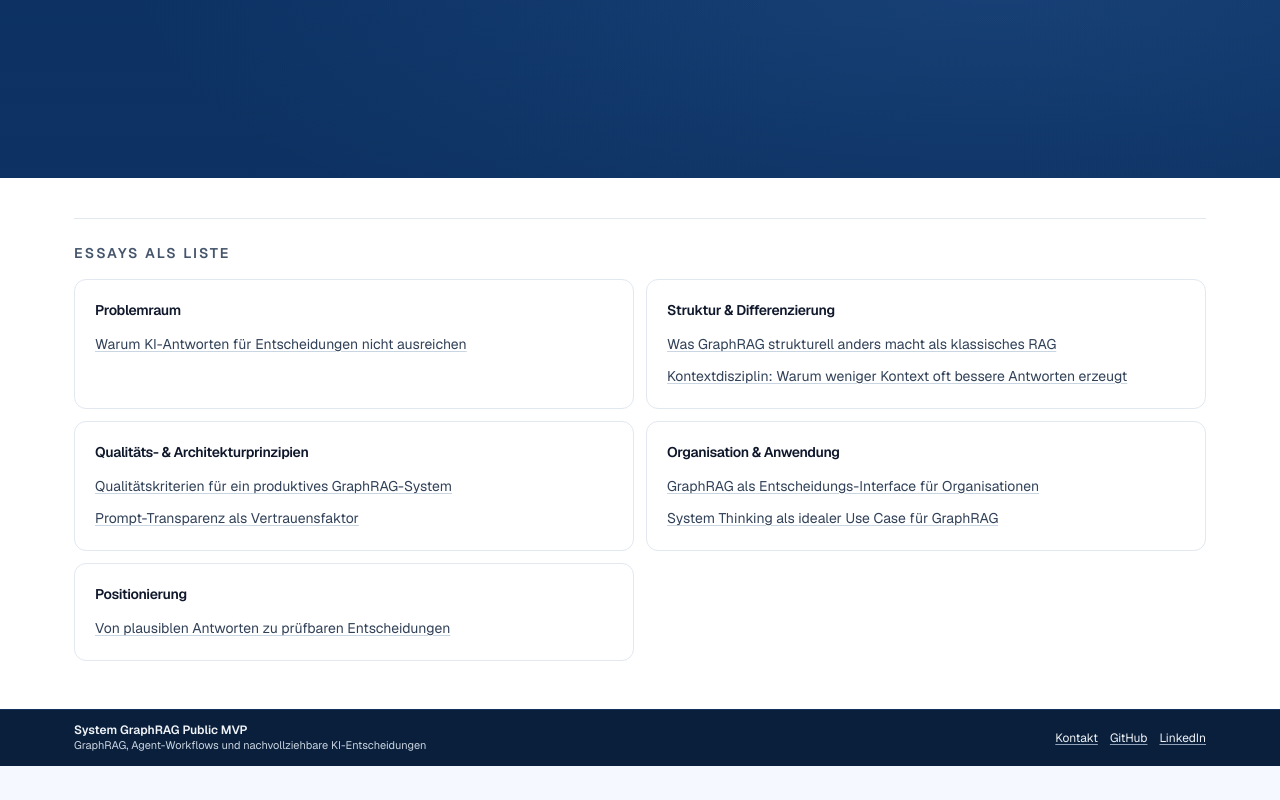
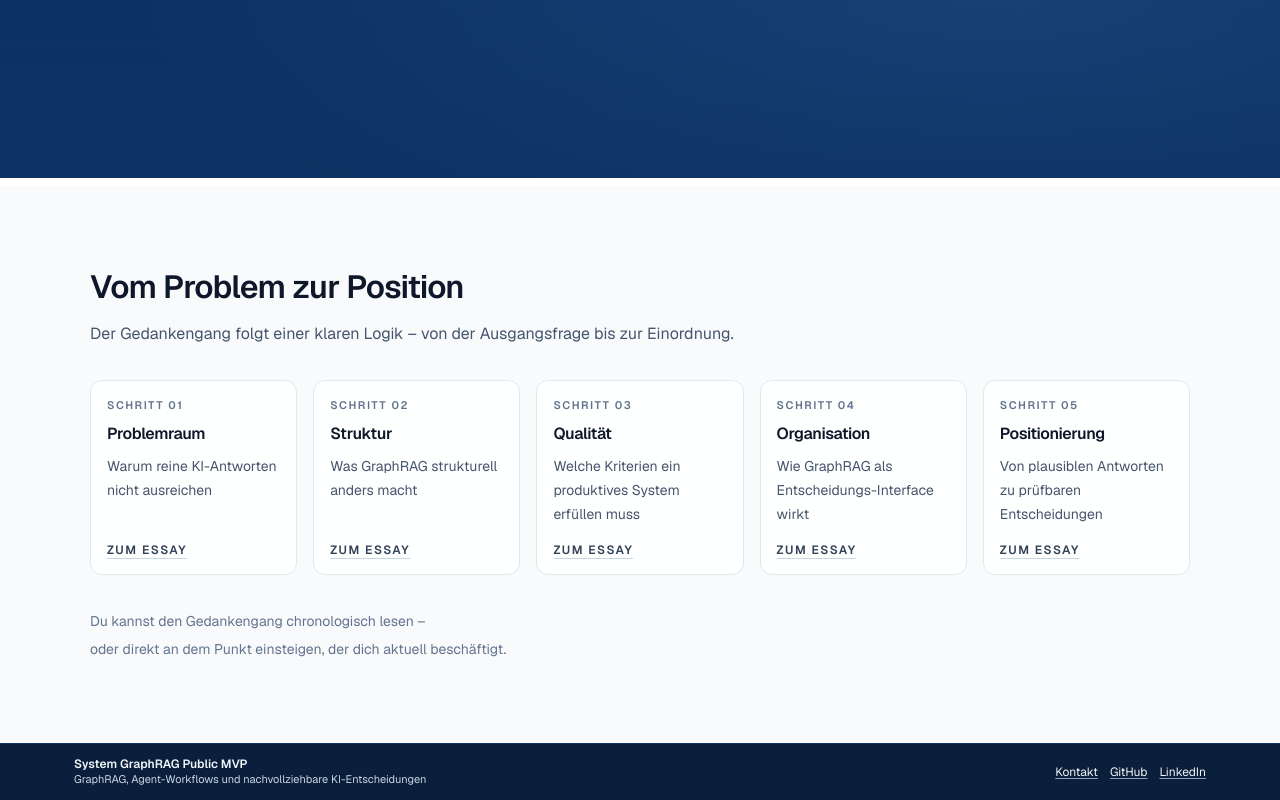
Before and after one commit to mimeonline/system-graph-rag-lab, a Next.js app in the folder apps/web/: page /blog in a window 1280 px wide. Shown: the part 877-1677 px from the top of the page. Before the commit the page ends 1643 px from the top, so only its background shows below. Built offline with nearby package versions, Linux system fonts and the light colour scheme; no server answers.

Commit message:
refactor(web): reshape blog flow section layout and alignment

```diff
--- a/apps/web/src/features/blog/templates/BlogIndexTemplate.tsx
+++ b/apps/web/src/features/blog/templates/BlogIndexTemplate.tsx
@@ -8,82 +8,43 @@ type BlogIndexTemplateProps = {
   posts: BlogPostSummary[];
 };
 
-type GraphEssayEntry = {
+type FlowStep = {
+  step: string;
   title: string;
-  thesis: string;
+  description: string;
   slug: string;
 };
 
-type GraphEssayGroup = {
-  title: string;
-  entries: GraphEssayEntry[];
-};
-
-const ESSAY_GROUPS: GraphEssayGroup[] = [
+const FLOW_STEPS: FlowStep[] = [
   {
+    step: "01",
     title: "Problemraum",
-    entries: [
-      {
-        title: "Warum KI-Antworten für Entscheidungen nicht ausreichen",
-        thesis: "Plausibilität ersetzt keine nachvollziehbare Herleitung in entscheidungsrelevanten Kontexten.",
+    description: "Warum reine KI-Antworten nicht ausreichen",
     slug: "warum-ki-antworten-fuer-entscheidungen-nicht-ausreichen",
   },
-    ],
-  },
   {
-    title: "Struktur & Differenzierung",
-    entries: [
-      {
-        title: "Was GraphRAG strukturell anders macht als klassisches RAG",
-        thesis: "GraphRAG ergänzt Textretrieval um explizite Beziehungen und macht dadurch den Argumentationspfad sichtbar.",
+    step: "02",
+    title: "Struktur",
+    description: "Was GraphRAG strukturell anders macht",
     slug: "was-graphrag-strukturell-anders-macht-als-klassisches-rag",
   },
   {
-        title: "Kontextdisziplin: Warum weniger Kontext oft bessere Antworten erzeugt",
-        thesis: "Gezielte Kontextauswahl reduziert Rauschen und erhöht die Belastbarkeit der Antwort.",
-        slug: "kontextdisziplin-warum-weniger-kontext-oft-bessere-antworten-erzeugt",
-      },
-    ],
-  },
-  {
-    title: "Qualitäts- & Architekturprinzipien",
-    entries: [
-      {
-        title: "Qualitätskriterien für ein produktives GraphRAG-System",
-        thesis: "Ein produktives System braucht klare Qualitätskriterien für Retrieval, Herleitung und Antwortstabilität.",
+    step: "03",
+    title: "Qualität",
+    description: "Welche Kriterien ein produktives System erfüllen muss",
     slug: "qualitaetskriterien-fuer-ein-produktives-graphrag-system",
   },
   {
-        title: "Prompt-Transparenz als Vertrauensfaktor",
-        thesis: "Transparente Prompt-Bausteine machen die Antwortentstehung prüfbar und diskutierbar.",
-        slug: "prompt-transparenz-als-vertrauensfaktor",
-      },
-    ],
-  },
-  {
-    title: "Organisation & Anwendung",
-    entries: [
-      {
-        title: "GraphRAG als Entscheidungs-Interface für Organisationen",
-        thesis: "GraphRAG verbindet Fachkontext, Belege und Entscheidungspfade in einer arbeitsfähigen Oberfläche.",
+    step: "04",
+    title: "Organisation",
+    description: "Wie GraphRAG als Entscheidungs-Interface wirkt",
     slug: "graphrag-als-entscheidungs-interface-fuer-organisationen",
   },
   {
-        title: "System Thinking als idealer Use Case für GraphRAG",
-        thesis: "System Thinking zeigt, warum relationale Kontextstruktur in komplexen Problemräumen entscheidend ist.",
-        slug: "system-thinking-als-idealer-use-case-fuer-graphrag",
-      },
-    ],
-  },
-  {
+    step: "05",
     title: "Positionierung",
-    entries: [
-      {
-        title: "Von plausiblen Antworten zu prüfbaren Entscheidungen",
-        thesis: "Der Mehrwert entsteht, wenn Antworten nicht nur plausibel klingen, sondern belastbar überprüft werden können.",
+    description: "Von plausiblen Antworten zu prüfbaren Entscheidungen",
     slug: "von-plausiblen-antworten-zu-pruefbaren-entscheidungen",
-      },
-    ],
   },
 ];
 
@@ -116,28 +77,40 @@ export function BlogIndexTemplate({ posts }: BlogIndexTemplateProps): React.JSX.
           <GraphEssaysSurface />
         </section>
 
-        <section className="mx-auto w-full max-w-295 px-4 pb-10 pt-8 sm:px-6 sm:pb-12">
-          <div className="space-y-4 border-t border-slate-200 pt-6">
-            <h2 className="text-sm font-semibold uppercase tracking-[0.15em] text-slate-600">Essays als Liste</h2>
-            <div className="grid gap-3 sm:grid-cols-2">
-              {ESSAY_GROUPS.map((group) => (
-                <article key={group.title} className="rounded-xl border border-slate-200 bg-white p-4 sm:p-5">
-                  <h3 className="text-sm font-semibold tracking-tight text-slate-900">{group.title}</h3>
-                  <ul className="mt-3 space-y-2">
-                    {group.entries.map((entry) => (
-                      <li key={entry.slug}>
+        <section className="bg-slate-50 px-4 py-20 text-slate-900 sm:px-6">
+          <div className="mx-auto w-full max-w-[1100px] space-y-8">
+            <div className="space-y-3">
+              <h2 className="text-2xl font-semibold tracking-tight text-slate-900 sm:text-[2rem]">Vom Problem zur Position</h2>
+              <p className="max-w-[72ch] text-sm leading-7 text-slate-600 sm:text-base">
+                Der Gedankengang folgt einer klaren Logik – von der Ausgangsfrage bis zur Einordnung.
+              </p>
+            </div>
+
+            <div className="grid gap-4 md:grid-cols-5">
+              {FLOW_STEPS.map((flowStep) => (
+                <article
+                  key={flowStep.step}
+                  className="flex h-full flex-col rounded-xl border border-slate-200 bg-white/90 p-4 text-slate-900"
+                >
+                  <p className="text-[11px] font-semibold uppercase tracking-[0.14em] text-slate-500">
+                    Schritt {flowStep.step}
+                  </p>
+                  <h3 className="mt-2 text-base font-semibold tracking-tight">{flowStep.title}</h3>
+                  <p className="mt-2 text-sm leading-6 text-slate-600">{flowStep.description}</p>
                   <a
-                          href={`/blog/${entry.slug}`}
-                          className="text-sm text-slate-700 underline decoration-slate-300 underline-offset-2 transition hover:text-slate-900 hover:decoration-slate-500"
+                    href={`/blog/${flowStep.slug}`}
+                    className="mt-auto pt-4 inline-flex text-xs font-semibold uppercase tracking-[0.12em] text-slate-700 underline decoration-slate-300 underline-offset-4 transition hover:text-slate-900 hover:decoration-slate-500"
                   >
-                          {entry.title}
+                    Zum Essay
                   </a>
-                      </li>
-                    ))}
-                  </ul>
                 </article>
               ))}
             </div>
+
+            <p className="text-sm leading-7 text-slate-500">
+              Du kannst den Gedankengang chronologisch lesen –<br />
+              oder direkt an dem Punkt einsteigen, der dich aktuell beschäftigt.
+            </p>
           </div>
         </section>
       </main>
```
Lines whose indentation alone changed are shown as unchanged.
